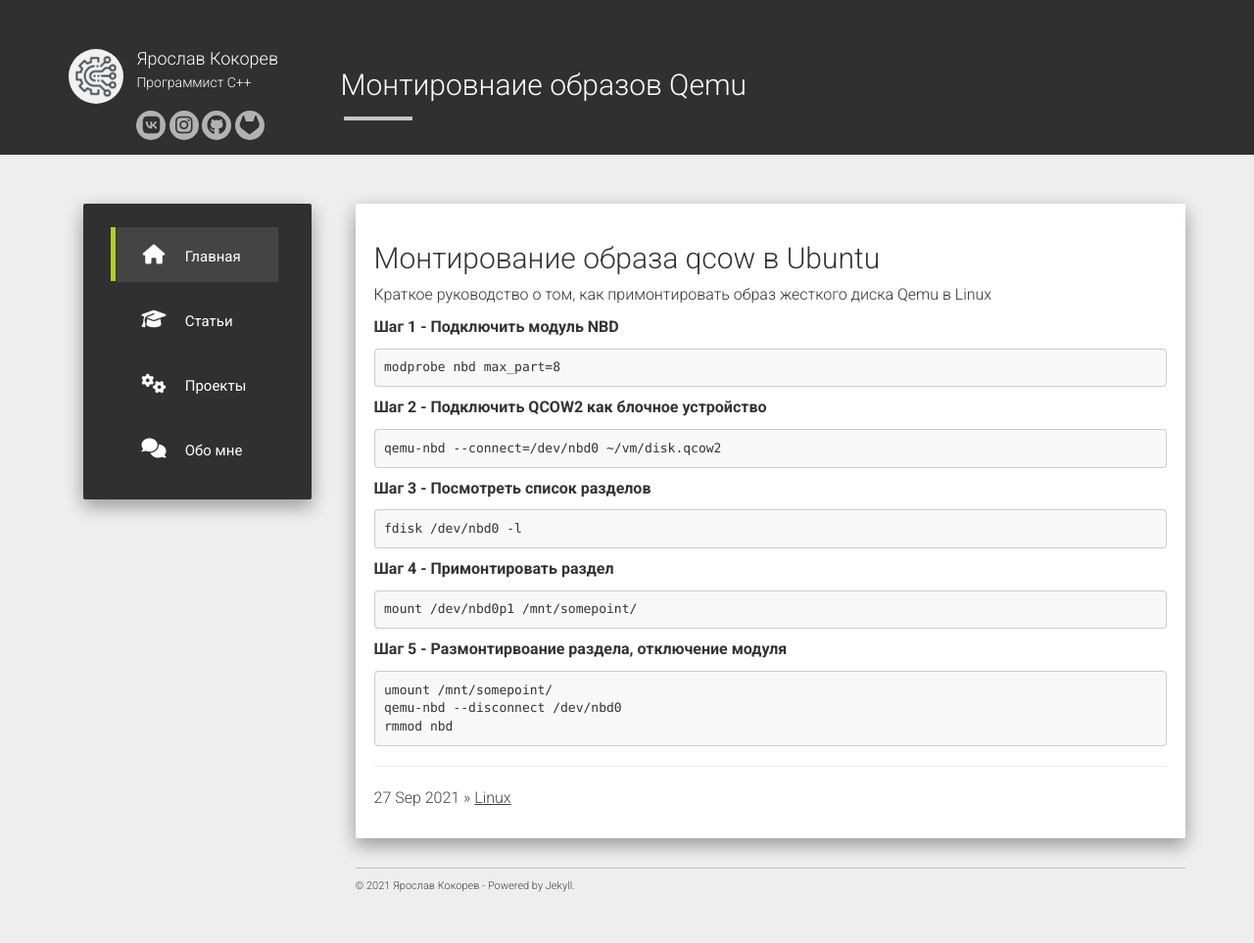
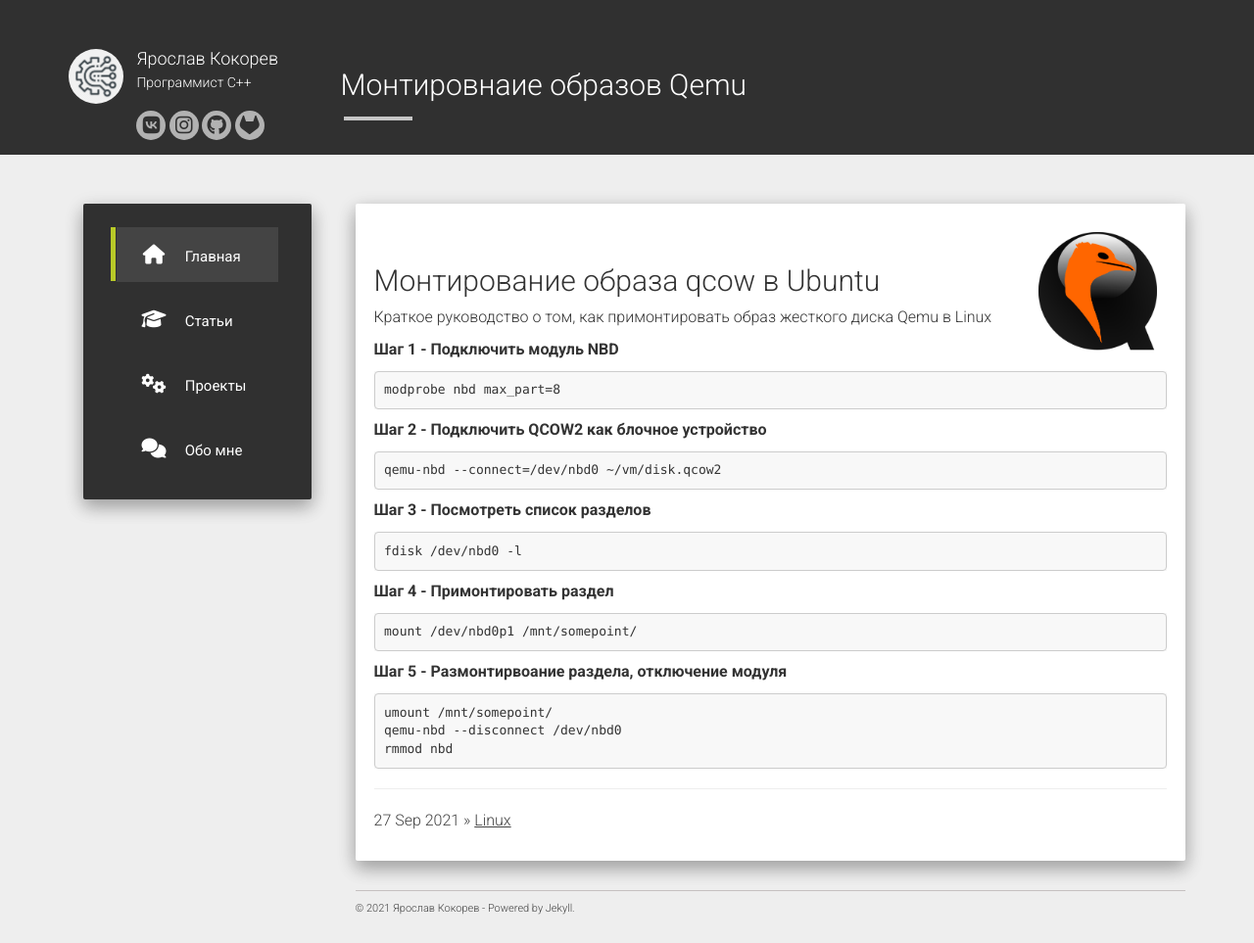
Before and after one commit to Kokorev92/Kokorev92.github.io, a Jekyll site: the page built from _posts/2021-09-27-mount-qcow-disck.md, in a window 1280 px wide. Shown: the whole page at 98% size. Built offline with Jekyll 4.4.1, drawn with Linux system fonts in a browser that asks for light colours; nearby versions of some CDN libraries; before the commit the page ends 940 px from its top, so only the background shows below that.

Commit message:
[update]: добавил изображение в пост про Qemu

```diff
--- a/_posts/2021-09-27-mount-qcow-disck.md
+++ b/_posts/2021-09-27-mount-qcow-disck.md
@@ -4,6 +4,7 @@
 categories: Linux
 image: /static/img/posts/qemu_logo.png
 ---
+<img src="/static/img/posts/qemu_logo.png" width="15%" style="float:right; margin:10px 10px;"/>&nbsp;&nbsp;&nbsp;&nbsp;
 
 Монтирование образа qcow в Ubuntu
 -------------------------------
```
